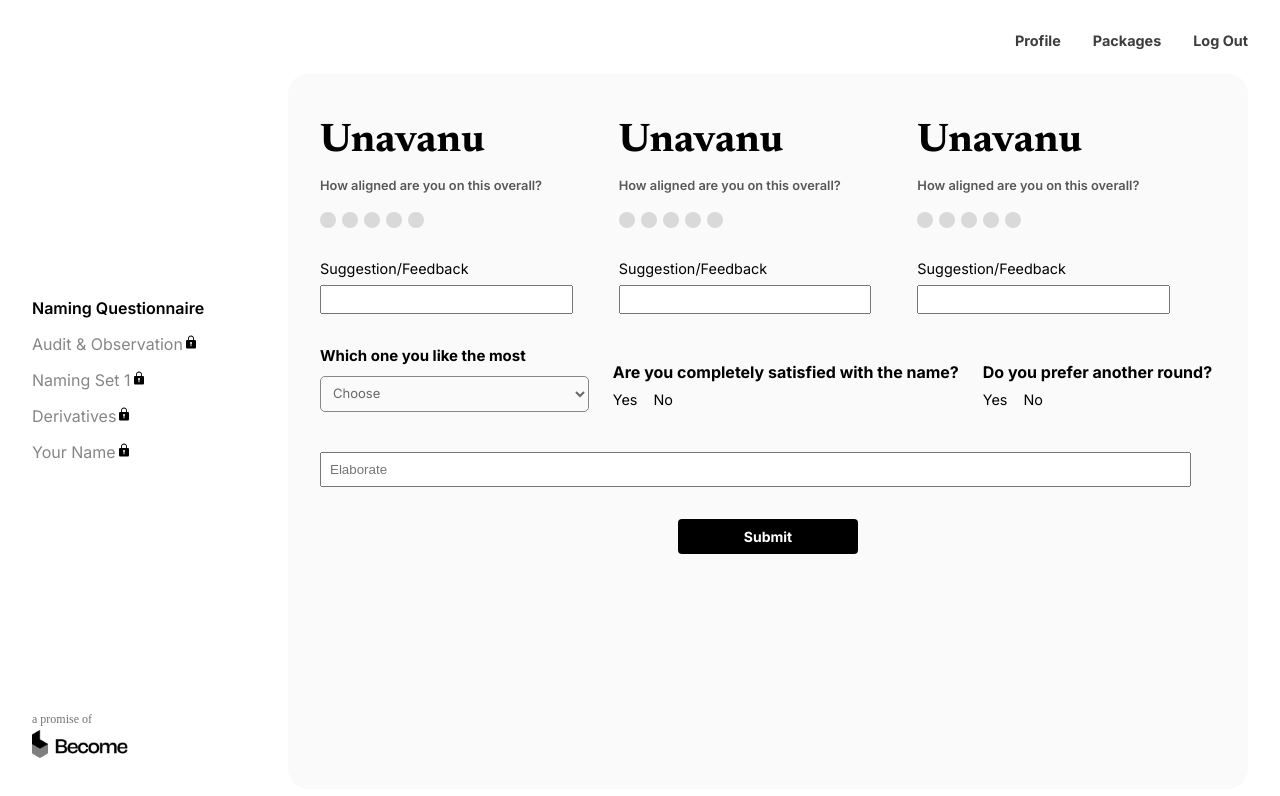
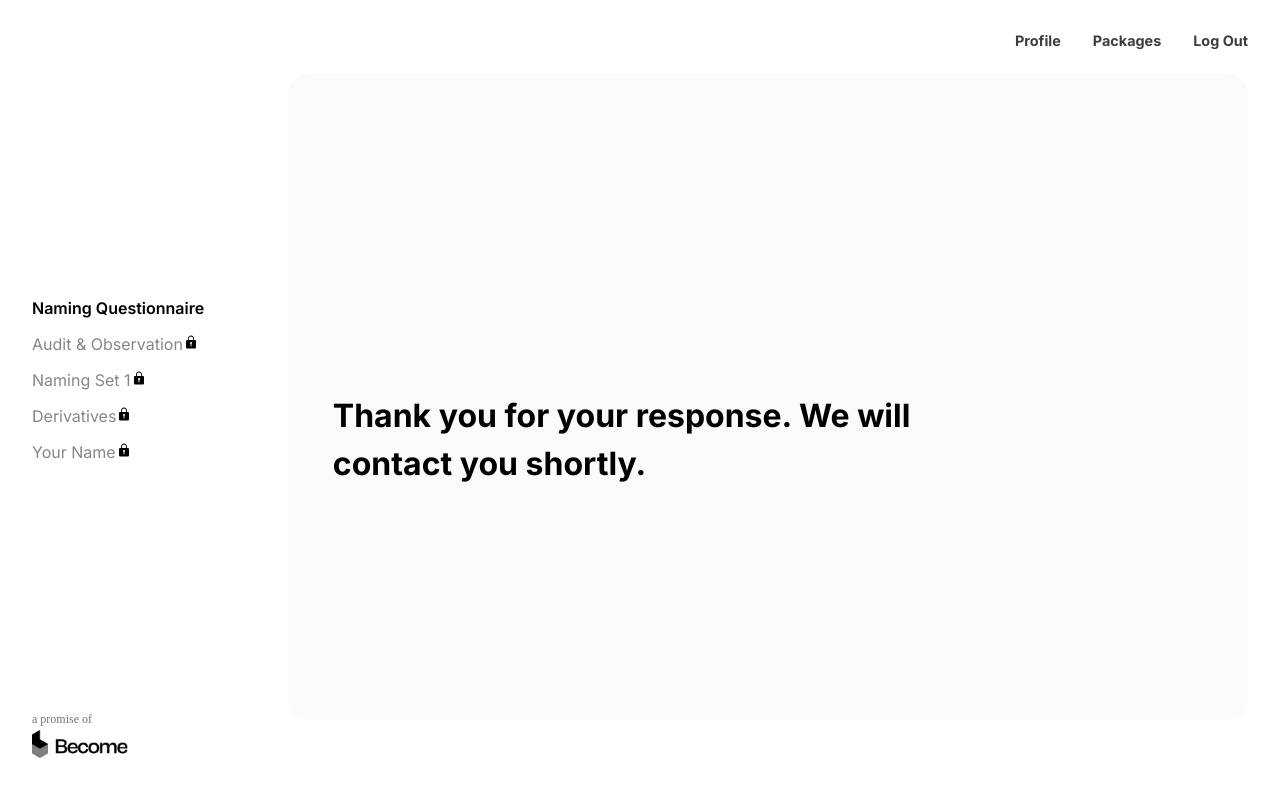
Before and after one commit to Noothan-am/Nomencapture, a React (Create React App) app in the folder client/: page / in a window 1280 px wide. Shown: the top 796 px of the page. Built offline with nearby package versions, Linux system fonts and the light colour scheme.

Commit message:
adds last page

```diff
--- a/client/src/App.tsx
+++ b/client/src/App.tsx
@@ -5,13 +5,13 @@ import "./index.css";
 import Home from "./pages/Home";
 import Forms from "./pages/Forms";
 import AuditPage from "./pages/AuditPage";
-import YourName from "./pages/YourName";
 import Review from "./pages/Review";
+import FinalGreetings from "./pages/FinalGreetings";
 
 function App() {
   return (
     <Routes>
-      <Route path="/" element={<Review />} />
+      <Route path="/" element={<FinalGreetings />} />
       <Route path="/1" element={<AuditPage />} />
       <Route path="/login" element={<Login />} />
       <Route path="/home" element={<Home />} />
--- /dev/null
+++ b/client/src/pages/FinalGreetings.tsx
@@ -0,0 +1,36 @@
+import React from "react";
+import Navbar from "../components/Navbar";
+import SideBar from "../components/SideBar";
+import Tabs from "../components/Tabs";
+
+const styles = require("../styles/final-greeting.module.css").default;
+
+function FinalGreetings() {
+  return (
+    <>
+      <div className={styles["review"]}>
+        <div className={styles["navbar"]}>
+          <Navbar />
+        </div>
+        <div className={styles["hero"]}>
+          <div className={styles["sidebar"]}>
+            <SideBar isLogin={false}>
+              <Tabs />
+            </SideBar>
+          </div>
+          <div className={styles["review-container"]}>
+            <div className={styles["div"]}>
+              <div className={styles["form-content"]}>
+                <h1>
+                  Thank you for your response. We will contact you shortly.
+                </h1>
+              </div>
+            </div>
+          </div>
+        </div>
+      </div>
+    </>
+  );
+}
+
+export default FinalGreetings;
--- /dev/null
+++ b/client/src/styles/final-greeting.module.css
@@ -0,0 +1,35 @@
+.hero {
+  display: flex;
+  flex-direction: row;
+}
+
+.review-container {
+  width: 100%;
+}
+
+.div {
+  border-radius: 20px;
+  background-color: #fafafa;
+  display: flex;
+  flex-direction: column;
+  align-items: center;
+  /* max-height: 50%; */
+  margin: auto;
+  padding: 3rem 2rem;
+  height: 80%;
+}
+
+.form-content {
+  position: absolute;
+  top: 55%;
+  left: 50%;
+  transform: translate(-50%, -50%);
+}
+
+.form-content h1 {
+  font-family: "Inter", sans-serif;
+  line-height: 3rem;
+  width: 96%;
+  margin: auto;
+  font-size: 2rem;
+}
```
